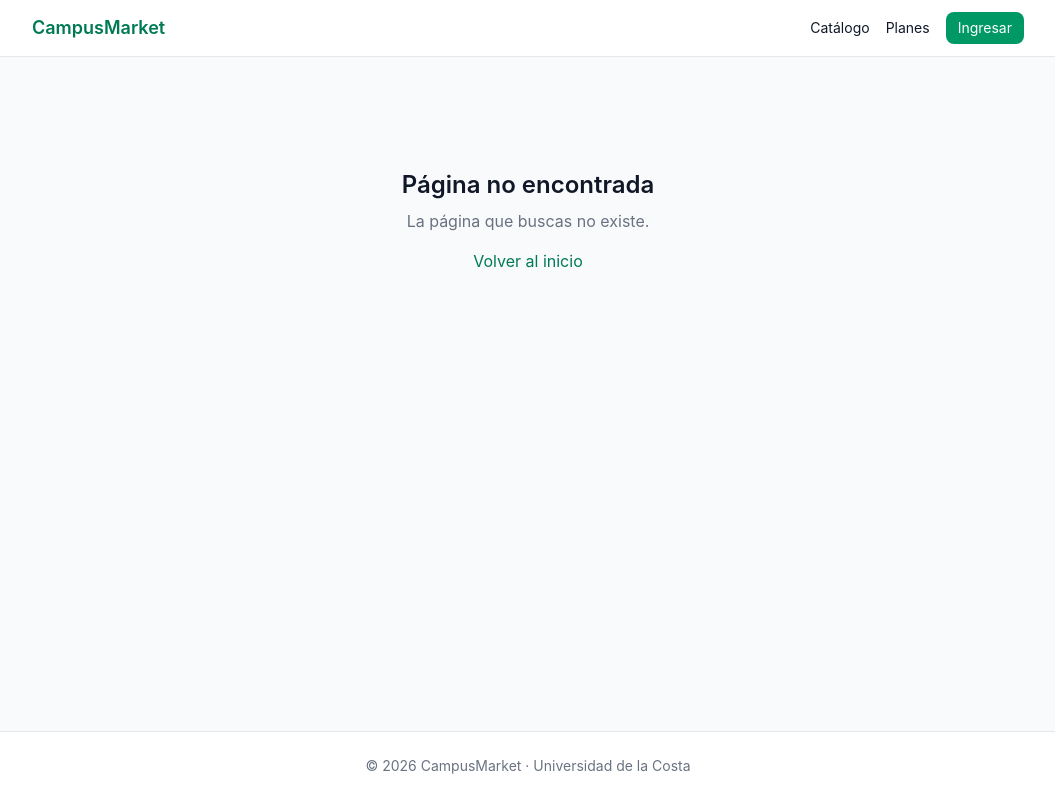
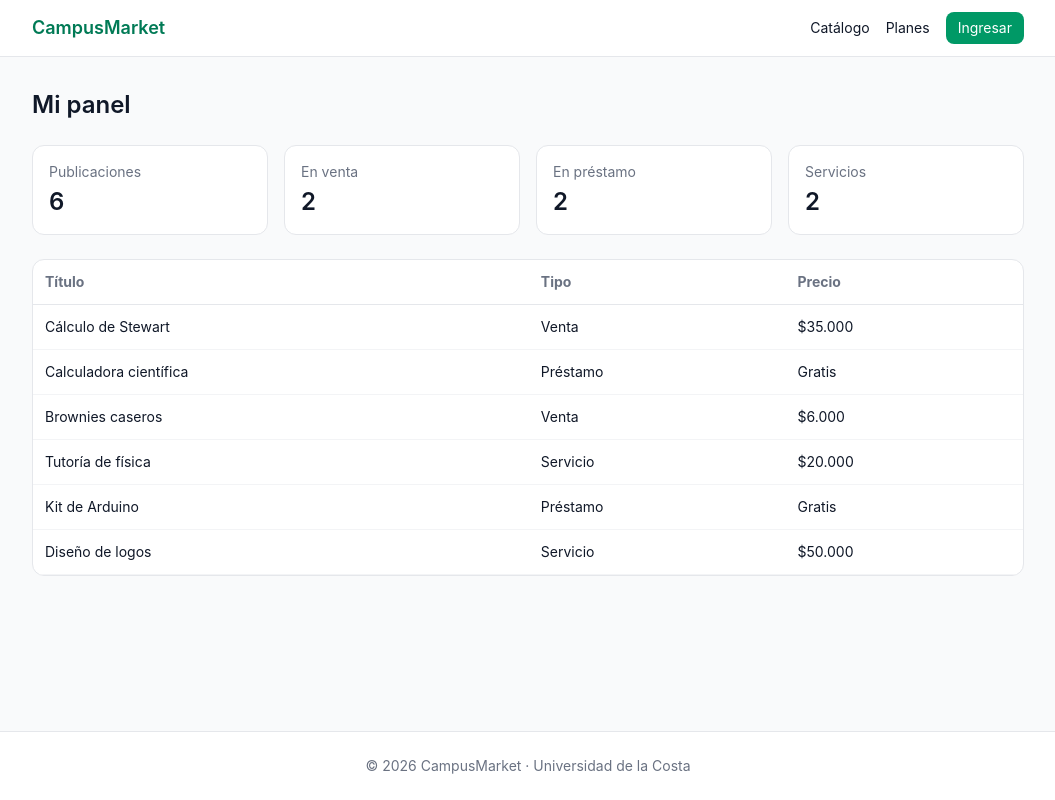
Before and after one commit to zwqui/campusmarket, a Next.js app: page /panel in a window 1280 px wide. Before the commit this address had no page. Shown: the whole page, without its empty margins (112-1167 px from the left). Built offline with nearby package versions, Linux system fonts and the light colour scheme.

Commit message:
feat: add dashboard page

```diff
--- /dev/null
+++ b/app/panel/page.tsx
@@ -0,0 +1,51 @@
+import { listings, typeLabel } from "@/lib/mock-data";
+import { formatPrice } from "@/lib/format";
+
+export default function PanelPage() {
+  const count = (type: string) =>
+    listings.filter((l) => l.type === type).length;
+
+  const stats = [
+    { label: "Publicaciones", value: listings.length },
+    { label: "En venta", value: count("venta") },
+    { label: "En préstamo", value: count("prestamo") },
+    { label: "Servicios", value: count("servicio") },
+  ];
+
+  return (
+    <div className="space-y-6">
+      <h1 className="text-2xl font-semibold">Mi panel</h1>
+      <div className="grid grid-cols-2 gap-4 lg:grid-cols-4">
+        {stats.map((s) => (
+          <div
+            key={s.label}
+            className="rounded-xl border border-gray-200 bg-white p-4"
+          >
+            <p className="text-sm text-gray-500">{s.label}</p>
+            <p className="mt-1 text-2xl font-semibold">{s.value}</p>
+          </div>
+        ))}
+      </div>
+      <div className="overflow-x-auto rounded-xl border border-gray-200 bg-white">
+        <table className="w-full text-left text-sm">
+          <thead className="border-b border-gray-200 text-gray-500">
+            <tr>
+              <th className="p-3">Título</th>
+              <th className="p-3">Tipo</th>
+              <th className="p-3">Precio</th>
+            </tr>
+          </thead>
+          <tbody>
+            {listings.map((l) => (
+              <tr key={l.id} className="border-b border-gray-100">
+                <td className="p-3">{l.title}</td>
+                <td className="p-3">{typeLabel[l.type]}</td>
+                <td className="p-3">{formatPrice(l.price)}</td>
+              </tr>
+            ))}
+          </tbody>
+        </table>
+      </div>
+    </div>
+  );
+}
```
